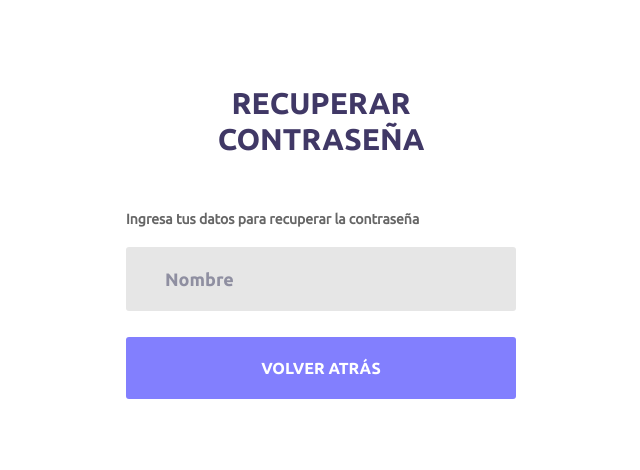
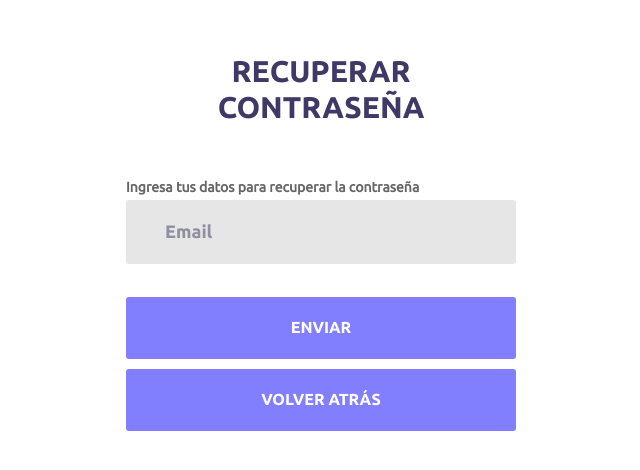
Before and after one commit to MatiasCL96/seis-mapa, an Angular app: page /recovery in a window 1280 px wide. Shown: the part 138-608 px from the top of the page, without its empty margins (319-959 px from the left). Built offline with nearby package versions, Linux system fonts and the light colour scheme.

Commit message:
view-listo

```diff
--- a/src/app/components/recovery/recovery.component.html
+++ b/src/app/components/recovery/recovery.component.html
@@ -5,10 +5,15 @@
                 <span class="login100-form-title p-b-51">
                     Recuperar Contraseña
                 </span>
-                <p class="font-weight-bold">Ingresa tus datos para recuperar la contraseña</p>
+                <p class="font-weight-bolder">Ingresa tus datos para recuperar la contraseña</p>
                 <div class="wrap-input100 m-b-16">
-                    <input class="input100" type="text" placeholder="Nombre" required>
+                    <input class="input100" type="email" name="email" placeholder="Email" required>
                     <span class="focus-input100"></span>
+                </div>
+                <div class="container-login100-form-btn m-t-17">
+                    <button class="login100-form-btn" type="submit">
+                        Enviar
+                    </button>
                 </div>
             </form>
             <button class="login100-form-btn m-t-10" routerLink="/login">
--- a/src/index.html
+++ b/src/index.html
@@ -13,7 +13,6 @@
     <link rel="stylesheet" type="text/css" href="assets/vendor/animate/animate.css">
     <link rel="stylesheet" type="text/css" href="assets/css/util.css">
     <link rel="stylesheet" type="text/css" href="assets/css/main.css">
-    <link rel="stylesheet" href="https://stackpath.bootstrapcdn.com/bootstrap/4.3.1/css/bootstrap.min.css" integrity="sha384-ggOyR0iXCbMQv3Xipma34MD+dH/1fQ784/j6cY/iJTQUOhcWr7x9JvoRxT2MZw1T" crossorigin="anonymous">
 </head>
 
 <body>
```
